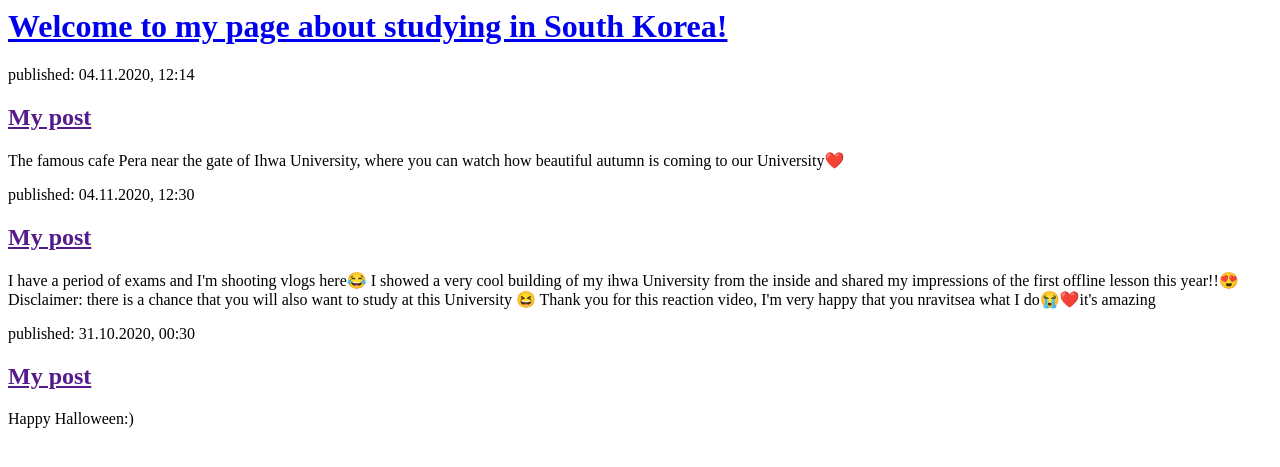
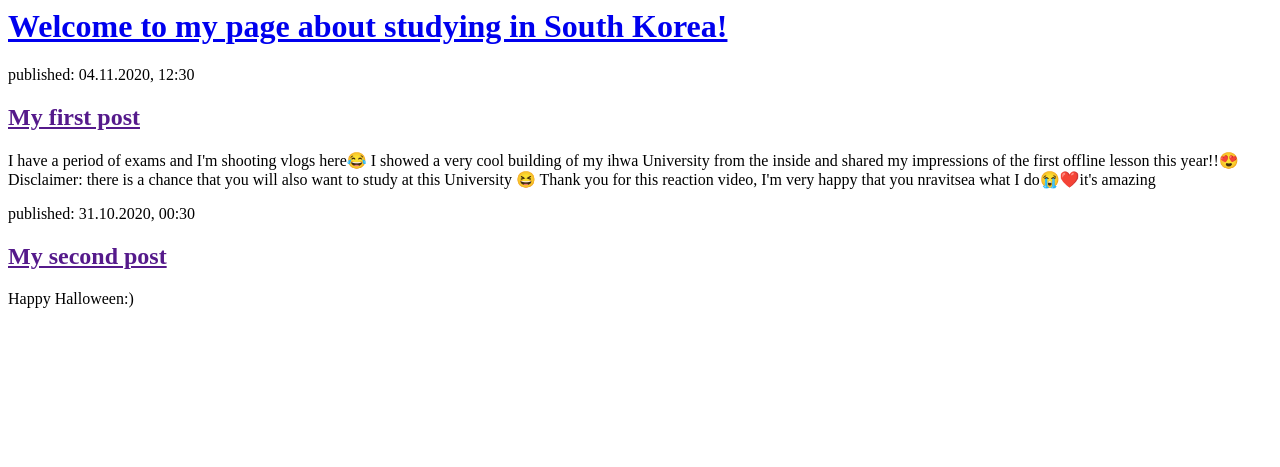
Before and after one commit to olliaem/my_first_blog, a Django app: page / in a window 1280 px wide. Shown: the top 467 px of the page. Run offline with Django 3.2, Linux system fonts and the light colour scheme.

Commit message:
Changed the HTML for the site.

```diff
--- a/blog/templates/blog/post_list.html
+++ b/blog/templates/blog/post_list.html
@@ -8,14 +8,8 @@
         </div>
 
         <div>
-            <p>published: 04.11.2020, 12:14</p>
-            <h2><a href="">My post</a></h2>
-            <p>The famous cafe Pera near the gate of Ihwa University, where you can watch how beautiful autumn is coming to our University❤️ </p>
-        </div>
-
-        <div>
             <p>published: 04.11.2020, 12:30</p>
-            <h2><a href="">My post</a></h2>
+            <h2><a href="">My first post</a></h2>
             <p>I have a period of exams and I'm shooting vlogs here😂
                 I showed a very cool building of my ihwa University from the inside and shared my impressions of the first offline lesson this year!!😍
                 Disclaimer: there is a chance that you will also want to study at this University 😆
@@ -23,7 +17,7 @@
         </div>
         <div>
             <p>published: 31.10.2020, 00:30</p>
-            <h2><a href="">My post</a></h2>
+            <h2><a href="">My second post</a></h2>
             <p>Happy Halloween:)</p>
         </div>
     </body>
--- a/blog/views.py
+++ b/blog/views.py
@@ -1,4 +1,8 @@
 from django.shortcuts import render
+from django.utils import timezone
+from .models import Post
+
 def post_list(request):
-    return render(request, 'blog/post_list.html', {})
+    posts = Post.objects.filter(published_date__lte=timezone.now()).order_by('published_date')
+    return render(request, 'blog/post_list.html', {'posts': posts})
 # Create your views here.
```
